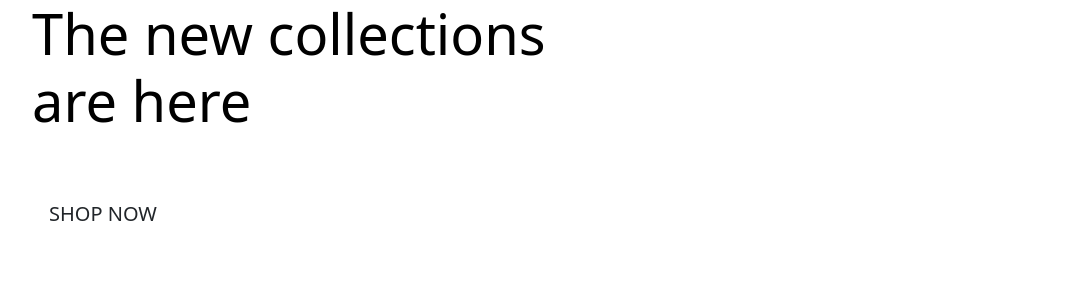
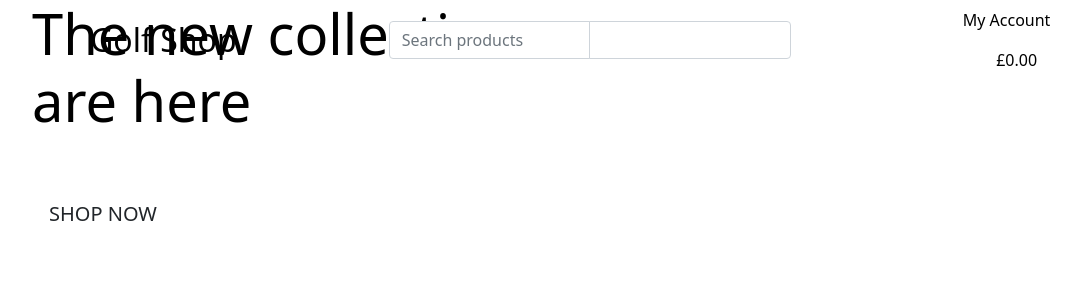
Before and after one commit to EDavies2020/LadeezGolf-MS4, a Django app: page / in a window 1280 px wide. Shown: the top 300 px of the page, without its empty margins (50-1131 px from the left). Run offline with Django 3.2, Linux system fonts and the light colour scheme; some libraries are stand-ins or nearby versions.

Commit message:
added main page header

```diff
--- a/templates/base.html
+++ b/templates/base.html
@@ -22,18 +22,78 @@
     {% endblock %}
 
     {% block corejs %}
-    <script src="https://code.jquery.com/jquery-3.6.0.min.js" integrity="sha256-/xUj+3OJU5yExlq6GSYGSHk7tPXikynS7ogEvDej/m4=" crossorigin="anonymous"></script>
-    <script src="https://cdn.jsdelivr.net/npm/popper.js@1.16.0/dist/umd/popper.min.js" integrity="sha384-Q6E9RHvbIyZFJoft+2mJbHaEWldlvI9IOYy5n3zV9zzTtmI3UksdQRVvoxMfooAo" crossorigin="anonymous"></script>
-    <script src="https://stackpath.bootstrapcdn.com/bootstrap/4.4.1/js/bootstrap.min.js" integrity="sha384-wfSDF2E50Y2D1uUdj0O3uMBJnjuUD4Ih7YwaYd1iqfktj0Uod8GCExl3Og8ifwB6" crossorigin="anonymous"></script>
+    <script src="https://cdn.jsdelivr.net/npm/bootstrap@5.1.1/dist/js/bootstrap.bundle.min.js"
+        integrity="sha384-/bQdsTh/da6pkI1MST/rWKFNjaCP5gBSY4sEBT38Q/9RBh9AH40zEOg7Hlq2THRZ" crossorigin="anonymous">
+    </script>
+    <script src="https://cdn.jsdelivr.net/npm/@popperjs/core@2.9.3/dist/umd/popper.min.js"
+        integrity="sha384-W8fXfP3gkOKtndU4JGtKDvXbO53Wy8SZCQHczT5FMiiqmQfUpWbYdTil/SxwZgAN" crossorigin="anonymous">
+    </script>
+    <script src="https://cdn.jsdelivr.net/npm/bootstrap@5.1.1/dist/js/bootstrap.min.js"
+        integrity="sha384-skAcpIdS7UcVUC05LJ9Dxay8AXcDYfBJqt1CJ85S/CFujBsIzCIv+l9liuYLaMQ/" crossorigin="anonymous">
+    </script>
     {% endblock %}
 
     {% block extra_js %}
     {% endblock %}
 
-    <title>Ladeez Golf {% block extra_title %}{% endblock %}</title>
+    <title>Golf Shop {% block extra_title %}{% endblock %}</title>
 </head>
+
 <body>
-        <header class="container-fluid fixed-top"></header>
+    <header class="container-fluid fixed-top">
+        <div class="row">
+            <div class="col-12 col-lg-4 my-auto py-1 py-lg-0 text-center text-lg-left">
+                <a href="{% url 'home' %}" class="nav-link main-logo-link">
+                    <h2 class="logo-font text-black my-0">Golf Shop</h2>
+                </a>
+            </div>
+            <div class="col-12 col-lg-4 my-auto py-1 py-lg-0">
+                <form method="GET" action="">
+                    <div class="input-group w-100">
+                      <input class="form-control" type="text" name="q" placeholder="Search products">
+                        <button class="form-control" type="submit" aria-label="search"><i class="fas fa-search"></i></button>
+                    </div>
+                </form>
+            </div>
+            <div class="col-12 col-lg-4 my-auto py-1 py-lg-0">
+                <ul class="list-inline list-unstyled text-center text-lg-right my-0">
+                    <li class="list-inline-item dropdown">
+                        <a class="text-black nav-link" href="#" id="user-options" data-toggle="dropdown" aria-haspopup="true" aria-expanded="false">
+                            <div class="text-center">
+                                <div><i class="fas fa-user fa-lg"></i></div>
+                                <p class="my-0">My Account</p>
+                            </div>
+                        </a>
+                        <div class="dropdown-menu bored-0 aria-labelledby="user-options>
+                            {% if request.user.is_authenticated %}
+                                {% if request.user.is_superuser %}
+                                    <a href="" class="dropdown-item">Product Management</a>
+                                {% endif %}
+                                <a href="" class="dropdown-item">My Profilet</a>
+                                <a href="{% url 'account_logout' %}" class="dropdown-item">Logout</a>
+                            {% else %}
+                                <a href="{% url 'account_signup' %}" class="dropdown-item">Register</a>
+                                <a href="{% url 'account_login' %}" class="dropdown-item">Login</a>
+                            {% endif %}
+                        </div>
+                    </li>
+                    <li class="list-inline-item"></li>
+                        <a class="{% if grand_total %}text-info font-weight-bold{% else %}text-black{% endif %} nav-link" href="">
+                            <div class="text-center">
+                                <div><i class="fas fa-shopping-bag fa-lg"></i></div>
+                                <p class="my-0">
+                                    {% if grand_total %}
+                                        £{{ grand_total|floatformat:2 }}
+                                    {% else %}
+                                        £0.00
+                                    {% endif %}
+                                </p>
+                            </div>
+                        </a>
+                </ul>
+            </div>
+        </div>
+    </header>
 
     {% if messages %}
         <div class="message_container"></div>
@@ -49,4 +109,5 @@
     {% endblock %}
 
 </body>
+
 </html>
```
Lines whose indentation alone changed are shown as unchanged.
